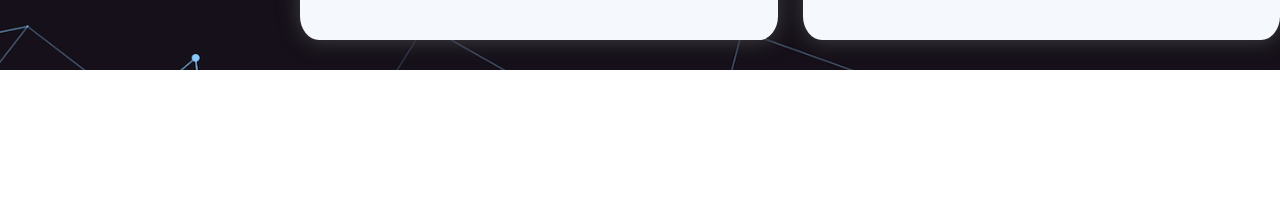
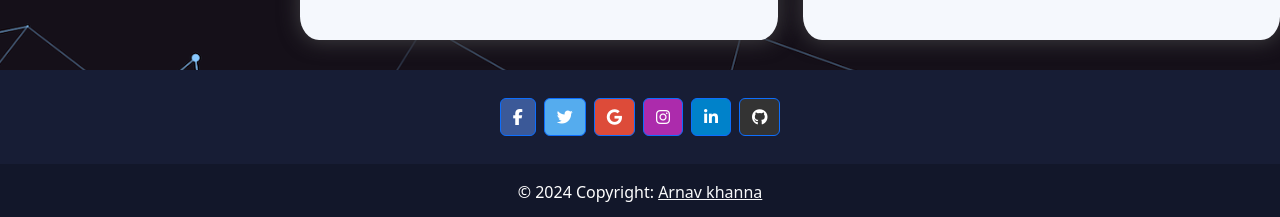
Before and after one commit to arnavktis/portfolio_frontend, an Angular app: page /#/ in a window 1280 px wide. Shown: the part 4009-4226 px from the top of the page. Before the commit the page ends 4079 px from the top, so only its background shows below. Built offline with nearby package versions, Linux system fonts and the light colour scheme; grey boxes are pictures that could not be loaded.

Commit message:
added footer

```diff
--- a/angular.json
+++ b/angular.json
@@ -26,6 +26,7 @@
             "assets": ["src/favicon.ico", "src/assets"],
             "styles": [
               "./node_modules/bootstrap/dist/css/bootstrap.min.css",
+              "node_modules/@fortawesome/fontawesome-free/css/all.min.css",
               "src/styles.scss"
             ],
             "scripts": [
--- a/package.json
+++ b/package.json
@@ -18,6 +18,7 @@
     "@angular/platform-browser": "^17.1.2",
     "@angular/platform-browser-dynamic": "^17.1.2",
     "@angular/router": "^17.1.2",
+    "@fortawesome/fontawesome-free": "^6.5.1",
     "@ng-bootstrap/ng-bootstrap": "^16.0.0",
     "@popperjs/core": "^2.11.6",
     "bootstrap": "^5.3.3",
--- a/src/app/app.component.html
+++ b/src/app/app.component.html
@@ -8,5 +8,6 @@
 <body>
   <app-header></app-header>
   <router-outlet></router-outlet>
+  <app-footer></app-footer>
 </body>
 </html>
--- a/src/app/app.module.ts
+++ b/src/app/app.module.ts
@@ -11,6 +11,7 @@ import { ContactsComponent } from './contacts/contacts.component';
 import { CertificateComponent } from './certificate/certificate.component';
 import { NgbModule } from '@ng-bootstrap/ng-bootstrap';
 import { CarouselComponent } from './carousel/carousel.component';
+import { FooterComponent } from './footer/footer.component';
 
 
 @NgModule({
@@ -22,7 +23,8 @@ import { CarouselComponent } from './carousel/carousel.component';
     SkillsComponent,
     ContactsComponent,
     CertificateComponent,
-    CarouselComponent
+    CarouselComponent,
+    FooterComponent
   ],
   imports: [
     BrowserModule,
--- /dev/null
+++ b/src/app/footer/footer.component.html
@@ -0,0 +1,38 @@
+<!-- Footer -->
+<footer class="text-center " style="background-color:#171d35;">
+    <!-- Grid container -->
+    <div class="container p-4">
+
+      <!-- Section: Social media -->
+      <section class="mb-1.5">
+        <!-- Facebook -->
+        <a class="btn btn-primary btn-floating m-1" style="background-color: #3b5998" href="#!" role="button"><i class="fab fa-facebook-f"></i></a>
+
+        <!-- Twitter -->
+        <a class="btn btn-primary btn-floating m-1" style="background-color: #55acee" href="#!" role="button"><i class="fab fa-twitter"></i></a>
+
+        <!-- Google -->
+        <a class="btn btn-primary btn-floating m-1" style="background-color: #dd4b39" href="#!" role="button"><i class="fab fa-google"></i></a>
+
+        <!-- Instagram -->
+        <a class="btn btn-primary btn-floating m-1" style="background-color: #ac2bac" href="#!" role="button"><i class="fab fa-instagram"></i></a>
+
+        <!-- Linkedin -->
+        <a class="btn btn-primary btn-floating m-1" style="background-color: #0082ca" href="#!" role="button"><i class="fab fa-linkedin-in"></i></a>
+        <!-- Github -->
+        <a class="btn btn-primary btn-floating m-1" style="background-color: #333333" href="#!" role="button"><i class="fab fa-github"></i></a>
+      </section>
+      <!-- Section: Social media -->
+
+    </div>
+    <!-- Grid container -->
+
+    <!-- Copyright -->
+    <div class="text-center text-white p-3" style="background-color: rgba(0, 0, 0, 0.2)">
+        © 2024 Copyright:
+      <a class="text-light" href="https://www.youtube.com/watch?v=dQw4w9WgXcQ&ab_channel=RickAstley">Arnav khanna</a>
+    </div>
+    <!-- Copyright -->
+
+  </footer>
+  <!-- Footer -->
```
Also changed, not shown: src/app/footer/footer.component.ts (added, +10 -0 lines), src/app/footer/footer.component.scss (added), src/app/home-page/home-page.component.html (line endings or trailing spaces), 1 other file (tests, documents, lock files or other folders).
